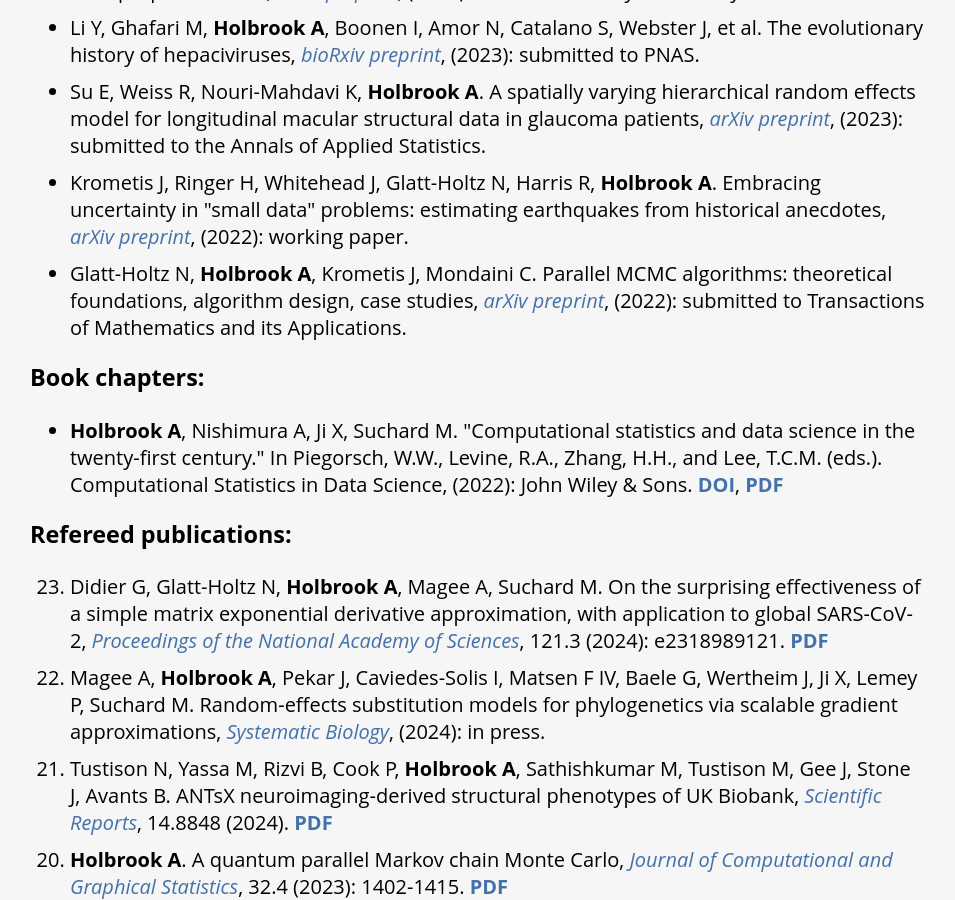
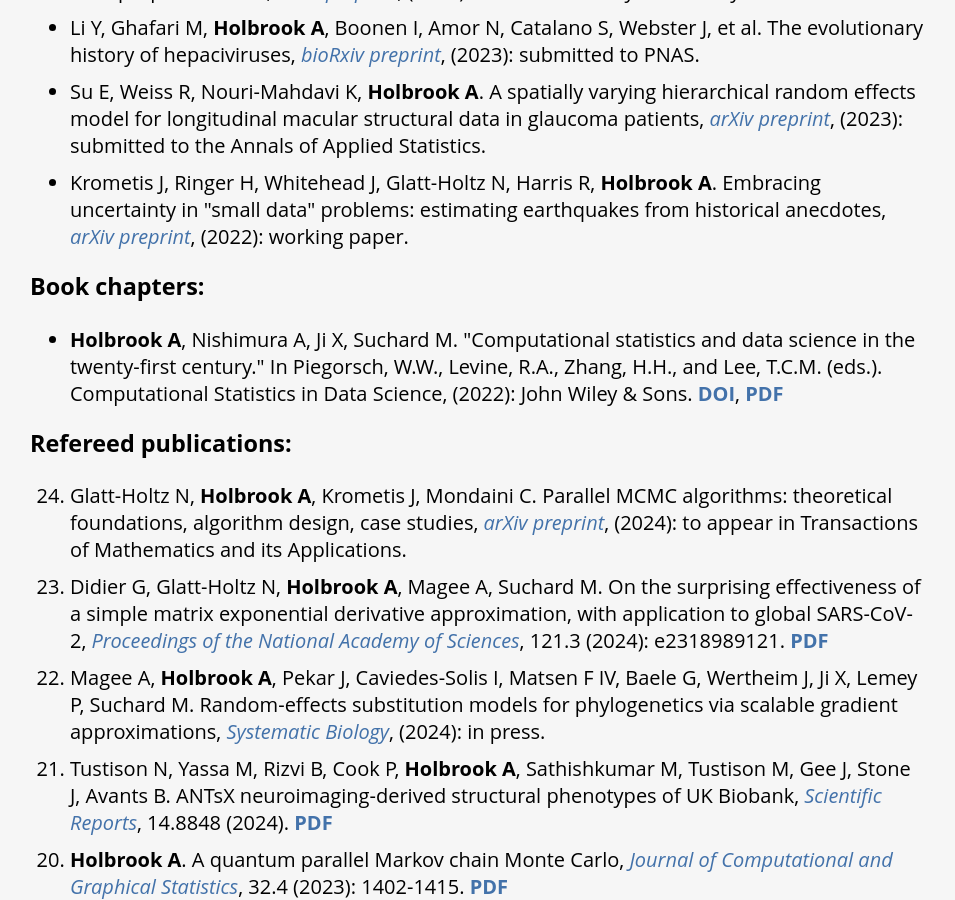
Before and after one commit to andrewjholbrook/andrewjholbrook.github.io, a Jekyll site: the page built from research.html, in a window 1280 px wide and 900 px high, scrolled down 379 px. Shown: the whole window, without its empty margins (162-1117 px from the left). Built offline with Jekyll 4.4.1, drawn with Linux system fonts in a browser that asks for light colours; a style sheet for code colours, icons or effects is not loaded; some of the changed lines change nothing that is shown.

Commit message:
Update research.html

```diff
--- a/research.html
+++ b/research.html
@@ -16,7 +16,6 @@
         <li> Li Y, Ghafari M, <b>Holbrook A</b>, Boonen I, Amor N, Catalano S, Webster J, et al. The evolutionary history of hepaciviruses, <i><a href="https://doi.org/10.1101/2023.06.30.547218" target="_blank">bioRxiv preprint</a></i>, (2023): submitted to PNAS. </li>
         <li> Su E, Weiss R, Nouri-Mahdavi K, <b>Holbrook A</b>. A spatially varying hierarchical random effects model for longitudinal macular structural data in glaucoma patients, <i><a href="https://arxiv.org/abs/2303.09018" target="_blank">arXiv preprint</a></i>, (2023): submitted to the Annals of Applied Statistics.</li>
         <li>Krometis J, Ringer H, Whitehead J, Glatt-Holtz N, Harris R, <b>Holbrook A</b>. Embracing uncertainty in "small data" problems: estimating earthquakes from historical anecdotes, <i><a href="https://arxiv.org/abs/2106.07797" target="_blank">arXiv preprint</a></i>, (2022): working paper. </li>
-        <li>Glatt-Holtz N, <b>Holbrook A</b>, Krometis J, Mondaini C. Parallel MCMC algorithms: theoretical foundations, algorithm design, case studies, <i><a href="https://arxiv.org/abs/2209.04750" target="_blank">arXiv preprint</a></i>, (2022): submitted to Transactions of Mathematics and its Applications.  </li>
   </ul>
      <h3>Book chapters:</h3>
        <ul id="chapters">
@@ -29,6 +28,7 @@
   <h3>Refereed publications:</h3>
 
   <ol id="pubs" reversed>
+                <li>Glatt-Holtz N, <b>Holbrook A</b>, Krometis J, Mondaini C. Parallel MCMC algorithms: theoretical foundations, algorithm design, case studies, <i><a href="https://arxiv.org/abs/2209.04750" target="_blank">arXiv preprint</a></i>, (2024): to appear in Transactions of Mathematics and its Applications.  </li>
                 <li> Didier G, Glatt-Holtz N, <b>Holbrook A</b>, Magee A, Suchard M. On the surprising effectiveness of a simple matrix exponential derivative approximation, with application to global SARS-CoV-2, <i><a href="https://doi.org/10.1073/pnas.2318989121" target="_blank">Proceedings of the National Academy of Sciences</a></i>, 121.3 (2024): e2318989121. <a href="papers/pnas.pdf" target="_blank"><b>PDF</b></a></li>
                 <li> Magee A, <b>Holbrook A</b>, Pekar J, Caviedes-Solis I, Matsen F IV, Baele G, Wertheim J, Ji X, Lemey P, Suchard M. Random-effects substitution models for phylogenetics via scalable gradient approximations, <i><a href="https://doi.org/10.1093/sysbio/syae019" target="_blank">Systematic Biology</a></i>, (2024): in press.</li>
                 <li> Tustison N, Yassa M, Rizvi B, Cook P, <b>Holbrook A</b>, Sathishkumar M, Tustison M, Gee J, Stone J, Avants B. ANTsX neuroimaging-derived structural phenotypes of UK Biobank, <i><a href="https://doi.org/10.1038/s41598-024-59440-6" target="_blank">Scientific Reports</a></i>, 14.8848 (2024). <a href="papers/ANTsUKB.pdf" target="_blank"><b>PDF</b></a></li>
```
